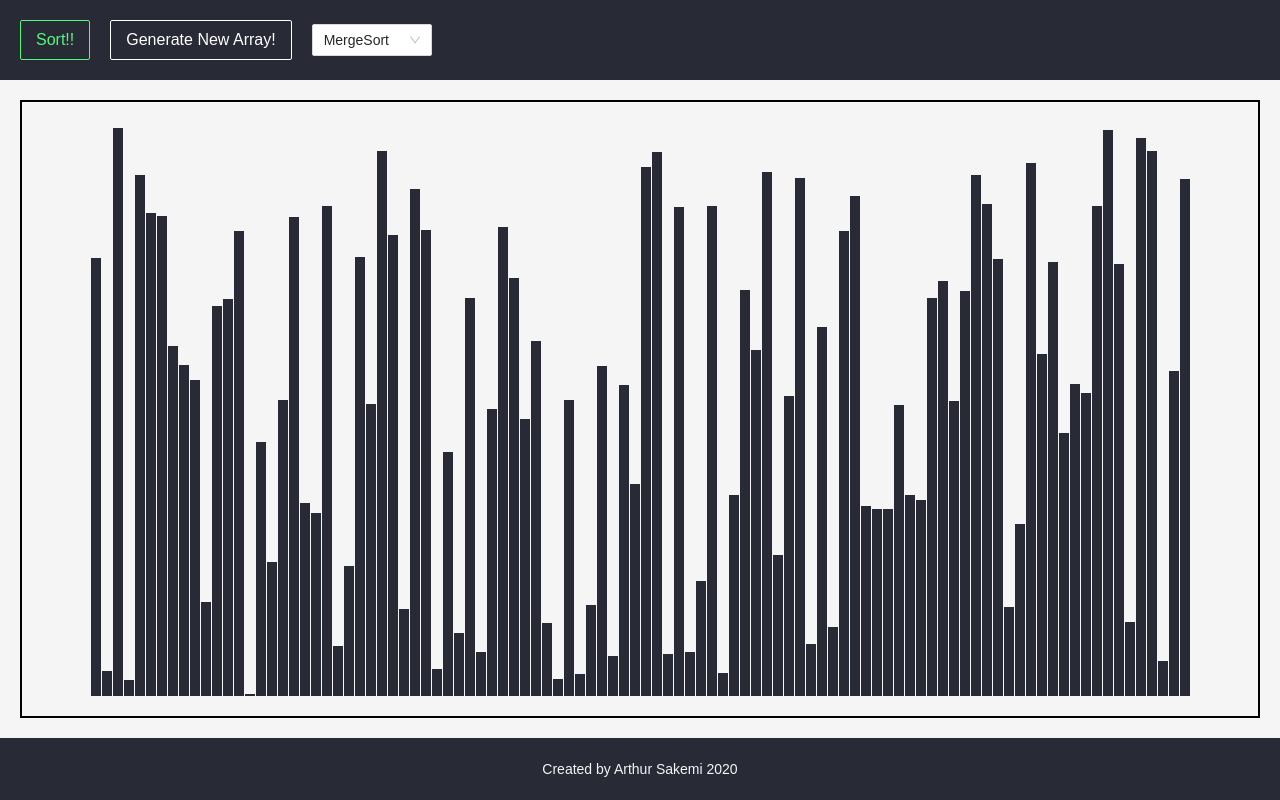
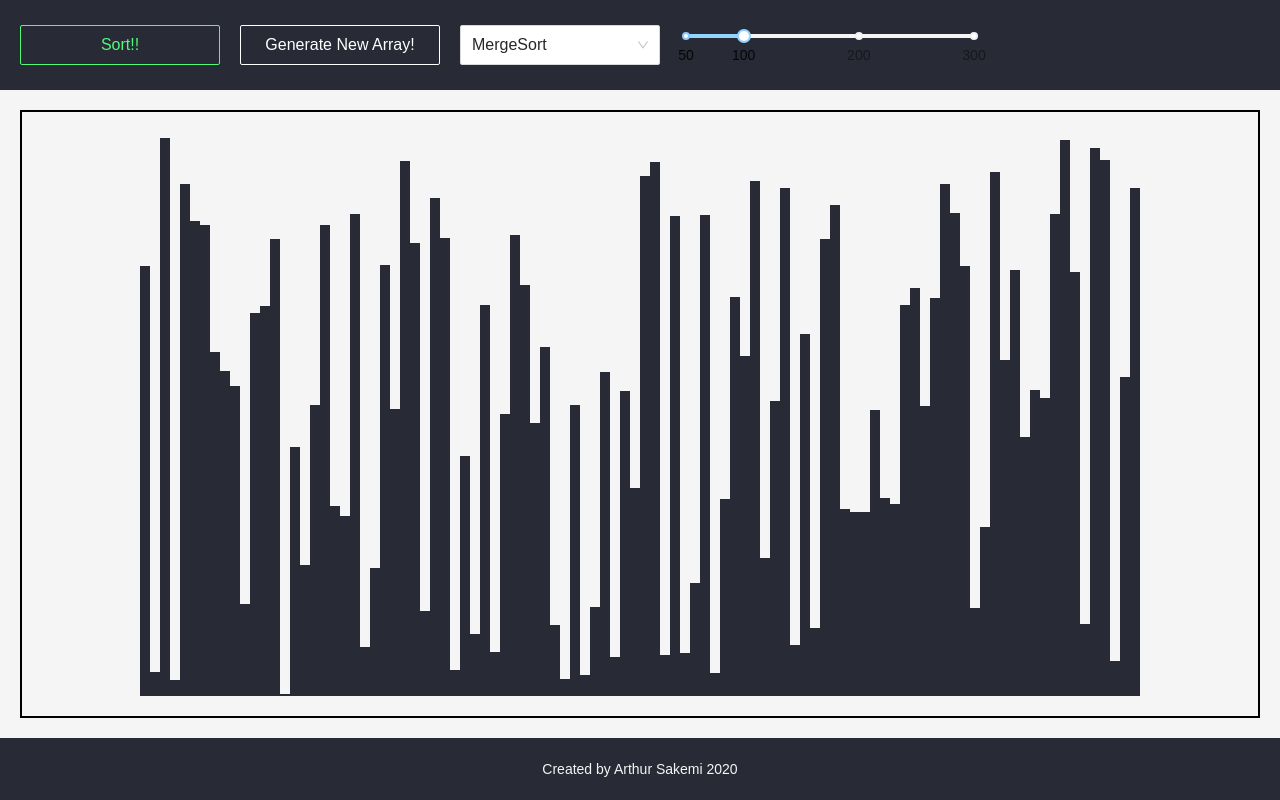
Before and after one commit to arthursakemi/sort-vizualizer-react, a React (Create React App) app: page / in a window 1280 px wide. Built offline with nearby package versions, Linux system fonts and the light colour scheme.

Commit message:
added controls to the interface

```diff
--- a/src/pages/home/home.page.jsx
+++ b/src/pages/home/home.page.jsx
@@ -1,7 +1,7 @@
 import React, { useEffect, useState } from 'react';
 import styled from 'styled-components';
 
-import { Button, Select } from 'antd';
+import { Button, Select, Slider } from 'antd';
 
 import bubbleSort from '../../utils/bubbleSort';
 import mergeSort from '../../utils/mergeSort';
@@ -15,10 +15,10 @@ const StyledDiv = styled.div`
 
 const StyledHeader = styled.header`
   padding: 20px;
-  display: flex;
+  display: grid;
+  grid-template-columns: repeat(3, 200px) 300px;
   gap: 20px;
   align-items: center;
-  justify-content: flex-start;
   background-color: #282a36;
   color: #f5f5f5;
 `;
@@ -42,7 +42,7 @@ const BarContainer = styled.div`
   height: 100%;
   display: flex;
   padding: 20px;
-  gap: 1px;
+
   justify-content: center;
   align-items: flex-end;
   border: 2px solid black;
@@ -55,6 +55,8 @@ const Bar = styled.span`
 `;
 
 const buttonStyle = { borderColor: '#50fa7b', color: '#50fa7b' };
+
+const sliderMarks = { 50: '50', 100: '100', 200: '200', 300: '300' };
 
 const HomePage = () => {
   const [numberOfBars, setNumberOfBars] = useState(100);
@@ -91,18 +93,18 @@ const HomePage = () => {
 
   useEffect(() => {
     generateNewArray();
-  }, []);
+  }, [numberOfBars]);
 
   return (
     <StyledDiv>
       <StyledHeader>
-        <Button onClick={handleSortClick} size='large' ghost style={buttonStyle} disabled={sorting}>
+        <Button onClick={handleSortClick} size='large' ghost style={buttonStyle} disabled={sorting} block>
           Sort!!
         </Button>
-        <Button onClick={generateNewArray} size='large' ghost disabled={sorting}>
+        <Button onClick={generateNewArray} size='large' ghost disabled={sorting} block>
           Generate New Array!
         </Button>
-        <Select value={sortAlgorythm} onChange={setSortAlgorythm} style={{ width: '120px' }}>
+        <Select value={sortAlgorythm} onChange={setSortAlgorythm} size='large' block>
           <Select.OptGroup label='O(n log n)'>
             <Select.Option value='mergesort'>MergeSort</Select.Option>
           </Select.OptGroup>
@@ -110,6 +112,7 @@ const HomePage = () => {
             <Select.Option value='bubblesort'>BubbleSort</Select.Option>
           </Select.OptGroup>
         </Select>
+        <Slider marks={sliderMarks} value={numberOfBars} onChange={setNumberOfBars} min={50} max={300} step={10} style={{ color: 'F5f5f5' }} />
       </StyledHeader>
       <StyledMain>
         <BarContainer>
--- a/src/utils/bubbleSort.js
+++ b/src/utils/bubbleSort.js
@@ -12,10 +12,10 @@ async function bubbleSort(originalArray, setArray) {
         let temp = array[j + 1];
         array[j + 1] = array[j];
         array[j] = temp;
+        await delay(1);
+        setArray(array);
+        array = [...array];
       }
-      await delay(1);
-      setArray(array);
-      array = [...array];
     }
   }
 }
--- a/src/utils/mergeSort.js
+++ b/src/utils/mergeSort.js
@@ -46,13 +46,12 @@ const merge = async (start, mid, end, array, setArray) => {
       array.splice(j++, 1);
       array.splice(i++, 0, temp);
       mid++;
+      await delay(5);
+      setArray([...array]);
     }
-    await delay(5);
-    setArray([...array]);
   }
   while (i < mid) {
     i++;
-    await delay(5);
   }
   while (j < end) {
     let temp = array[j];
```
